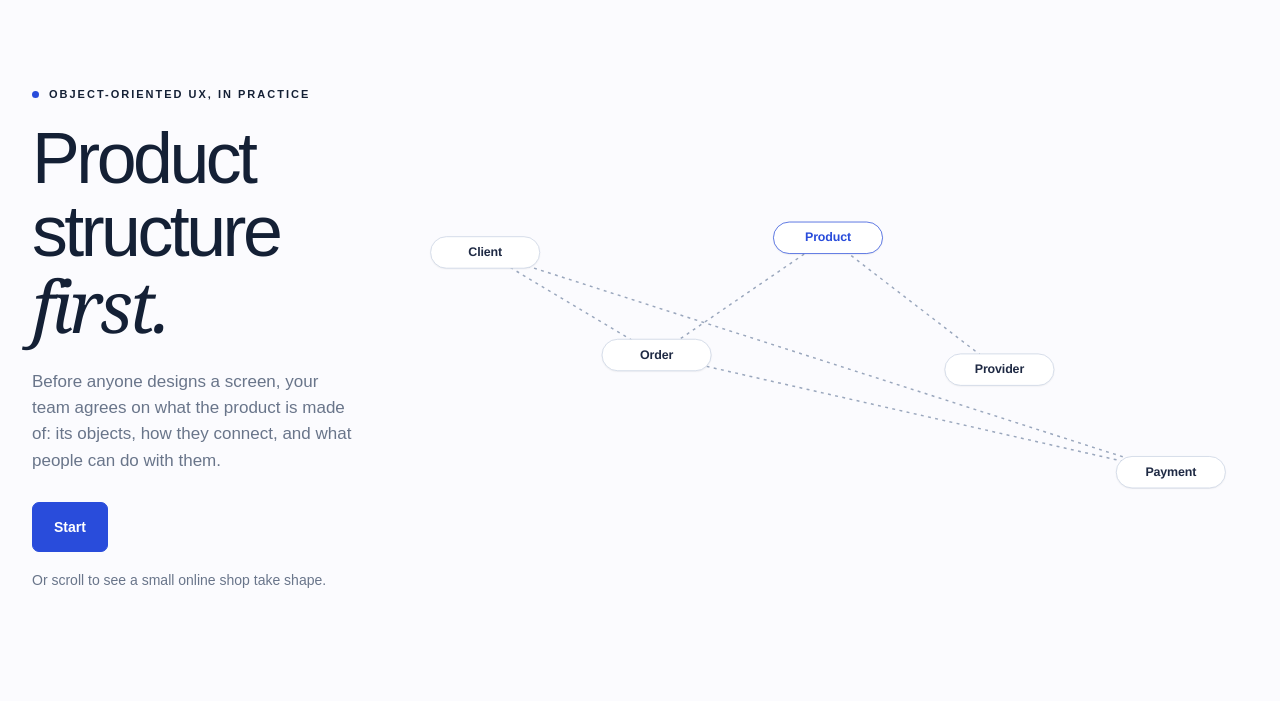
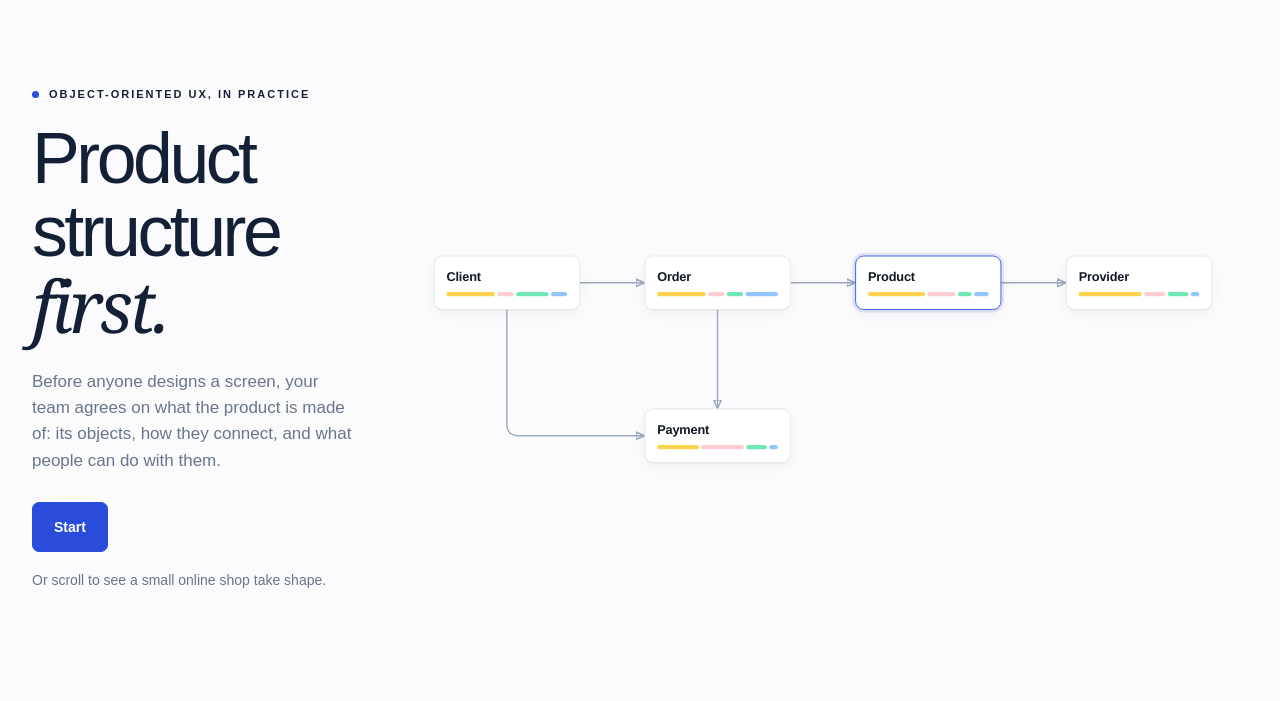
Before and after one commit to FabioGiacometti/thinkingincards, a website built with Vite: page story.html in a window 1280 px wide. Shown: the part 99-800 px from the top of the page. Built offline with nearby package versions, Linux system fonts and the light colour scheme.

Commit message:
Story prototype: card-shaped map nodes and right-angled flow connectors
Co-Authored-By: Claude Sonnet 5.5 <noreply@anthropic.com>

```diff
--- a/story.css
+++ b/story.css
@@ -41,11 +41,16 @@ main:has(.story){overflow:clip}
 
 /* Map */
 .map-lines{position:absolute;left:0;top:0;width:1200px;height:1000px;overflow:visible;pointer-events:none}
-.map-lines line{stroke:#9aa7bd;stroke-width:2;stroke-dasharray:4 6;transition:opacity .6s var(--ease)}
-.map-node{position:absolute;width:150px;height:44px;margin:-22px 0 0 -75px;border-radius:22px;background:#fff;border:1.5px solid #c9d2e3;
-  display:flex;align-items:center;justify-content:center;font-size:17px;font-weight:600;letter-spacing:-.2px;color:#1f2a44;
-  box-shadow:0 1px 2px rgba(11,13,18,.06);transition:opacity .6s var(--ease),transform var(--t) var(--ease)}
-.map-node.is-focus{border-color:var(--action);color:var(--action)}
+.map-lines path{fill:none;stroke:#9aa7bd;stroke-width:1.6;stroke-linejoin:round}.map-lines{transition:opacity .6s var(--ease)}
+.map-node{position:absolute;width:172px;height:64px;margin:-32px 0 0 -86px;border-radius:10px;background:#fff;border:1px solid #e2e6ee;
+  display:flex;flex-direction:column;justify-content:center;gap:10px;padding:0 14px;color:#111827;
+  box-shadow:0 1px 2px rgba(11,13,18,.05),0 6px 16px rgba(11,13,18,.04);transition:opacity .6s var(--ease),transform var(--t) var(--ease)}
+.map-node b{font-size:15px;font-weight:600;letter-spacing:-.2px}
+.map-node .chips{display:flex;gap:3px;height:5px}
+.map-node .chips i{border-radius:3px;display:block}
+.map-node .chips .attribute{background:var(--amber-bd)}.map-node .chips .metadata{background:var(--rose-bd)}
+.map-node .chips .cta{background:var(--emerald-bd)}.map-node .chips .nested{background:var(--blue-bd)}
+.map-node.is-focus{border-color:var(--action);box-shadow:0 0 0 3px rgba(41,76,219,.12),0 6px 16px rgba(11,13,18,.05)}
 
 /* Objects (Board columns) */
 .col{position:absolute;width:210px;background:#fff;border:1px solid #e2e6ee;border-radius:10px;padding:0 10px 10px;
@@ -143,7 +148,7 @@ main:has(.story){overflow:clip}
   .story.force-motion .col{transition:left var(--t) var(--ease),top var(--t) var(--ease),width var(--t) var(--ease),height var(--t) var(--ease),opacity .6s var(--ease),background .5s var(--ease),border-color .5s var(--ease),border-radius .5s var(--ease),padding .5s var(--ease)!important}
   .story.force-motion .card{transition:opacity .45s var(--ease),height .45s var(--ease),margin .45s var(--ease),border-width .45s var(--ease),filter .4s var(--ease)!important}
   .story.force-motion .view{transition:left var(--t) var(--ease),top var(--t) var(--ease),width var(--t) var(--ease),height var(--t) var(--ease),opacity .6s var(--ease)!important}
-  .story.force-motion .map-node,.story.force-motion .map-lines line,.story.force-motion .nest-links path,.story.force-motion .view-links path,
+  .story.force-motion .map-node,.story.force-motion .map-lines,.story.force-motion .nest-links path,.story.force-motion .view-links path,
   .story.force-motion .view-label,.story.force-motion .roles,.story.force-motion .screen,.story.force-motion .story-step,
   .story.force-motion .col-head,.story.force-motion .col-cards{transition:opacity .6s var(--ease),transform .6s var(--ease)!important}
   .story.force-motion .screen .extra{transition:opacity .6s var(--ease) .35s!important}
--- a/story.js
+++ b/story.js
@@ -35,10 +35,33 @@ const byId = Object.fromEntries(OBJECTS.map((o, i) => [o.id, { ...o, index: i }]
 const colHeight = (o) => HEAD + o.cards.length * (CARD_H + CARD_GAP) - CARD_GAP + PAD
 const cardTop = (o, k) => BOARD_Y + HEAD + k * (CARD_H + CARD_GAP)
 
-// The abstract map of the hero: one node per object, above its future column.
-const NODE_Y = { client: 220, order: 360, product: 200, provider: 380, payment: 520 }
-const MAP_LINKS = [['client', 'order'], ['order', 'product'], ['product', 'provider'], ['order', 'payment'], ['client', 'payment']]
-const nodePos = (id) => ({ x: colX(byId[id].index) + COL_W / 2, y: NODE_Y[id] })
+// The map of the hero: one card-like node per object, laid out on a grid and joined by
+// right-angled connectors with rounded corners, the way a flow diagram draws them.
+const NODE_W = 172, NODE_H = 64
+const NODE_POS = {
+  client: { x: 132, y: 220 }, order: { x: 380, y: 220 }, product: { x: 628, y: 220 }, provider: { x: 876, y: 220 },
+  payment: { x: 380, y: 400 },
+}
+const nodePos = (id) => NODE_POS[id]
+// [from, fromSide, to, toSide]
+const MAP_LINKS = [
+  ['client', 'right', 'order', 'left'], ['order', 'right', 'product', 'left'], ['product', 'right', 'provider', 'left'],
+  ['order', 'bottom', 'payment', 'top'], ['client', 'bottom', 'payment', 'left'],
+]
+function anchor(id, side) {
+  const p = nodePos(id)
+  return { x: p.x + (side === 'right' ? NODE_W / 2 : side === 'left' ? -NODE_W / 2 : 0), y: p.y + (side === 'bottom' ? NODE_H / 2 : side === 'top' ? -NODE_H / 2 : 0), side }
+}
+// Smooth step: straight runs with one rounded corner (or none when the ends line up).
+function smoothStep(a, b, r = 14) {
+  if (a.x === b.x || a.y === b.y) return `M${a.x} ${a.y} L${b.x} ${b.y}`
+  const verticalFirst = a.side === 'bottom' || a.side === 'top'
+  const cx = verticalFirst ? a.x : b.x, cy = verticalFirst ? b.y : a.y
+  const sx = Math.sign(b.x - a.x), sy = Math.sign(b.y - a.y)
+  return verticalFirst
+    ? `M${a.x} ${a.y} L${cx} ${cy - sy * r} Q${cx} ${cy} ${cx + sx * r} ${cy} L${b.x} ${b.y}`
+    : `M${a.x} ${a.y} L${cx - sx * r} ${cy} Q${cx} ${cy} ${cx} ${cy + sy * r} L${b.x} ${b.y}`
+}
 
 // When each piece appears (step index). Steps: 0 map, 1 name, 2 fill, 3 nest, 4 board, 5 actions, 6 views, 7 screens.
 const columnFrom = { product: 1, order: 3, client: 4, provider: 4, payment: 4 }
@@ -51,7 +74,7 @@ function cardFrom(objectId, card) {
 // Camera: the world rectangle each step frames.
 const productCol = { x: colX(2), w: COL_W }, orderCol = { x: colX(1) }
 const CAMERA = [
-  { x: 20, y: 150, w: 1160, h: 420 },
+  { x: 10, y: 140, w: 1000, h: 330 },
   { x: productCol.x - 70, y: BOARD_Y - 50, w: COL_W + 140, h: 200 },
   { x: productCol.x - 80, y: BOARD_Y - 30, w: COL_W + 160, h: 380 },
   { x: orderCol.x - 50, y: BOARD_Y - 30, w: productCol.x + COL_W - orderCol.x + 100, h: 400 },
@@ -85,15 +108,20 @@ function build(world) {
 
   // Map lines + nodes
   const lines = svg('map-lines')
-  for (const [a, b] of MAP_LINKS) {
-    const p = nodePos(a), q = nodePos(b), l = document.createElementNS(svgNS, 'line')
-    l.setAttribute('x1', p.x); l.setAttribute('y1', p.y); l.setAttribute('x2', q.x); l.setAttribute('y2', q.y)
-    lines.append(l)
+  lines.innerHTML = '<defs><marker id="map-arrow" viewBox="0 0 10 10" refX="9" refY="5" markerWidth="7" markerHeight="7" orient="auto-start-reverse"><path d="M0 1 L9 5 L0 9 z" fill="#9aa7bd"/></marker></defs>'
+  for (const [a, as, b, bs] of MAP_LINKS) {
+    const path = document.createElementNS(svgNS, 'path')
+    path.setAttribute('d', smoothStep(anchor(a, as), anchor(b, bs)))
+    path.setAttribute('marker-end', 'url(#map-arrow)')
+    lines.append(path)
   }
   world.append(lines)
   const nodes = {}
+  const kinds = ['attribute', 'metadata', 'cta', 'nested']
   for (const o of OBJECTS) {
-    const n = el('div', 'map-node', o.name), p = nodePos(o.id)
+    const counts = kinds.map((k) => o.cards.filter((c) => c[0] === k).length)
+    const n = el('div', 'map-node', `<b>${o.name}</b><span class="chips">${counts.map((c, i) => `<i class="${kinds[i]}" style="flex:${c || 0.4}"></i>`).join('')}</span>`)
+    const p = nodePos(o.id)
     n.style.left = p.x + 'px'; n.style.top = p.y + 'px'
     world.append(n); nodes[o.id] = n
   }
```
